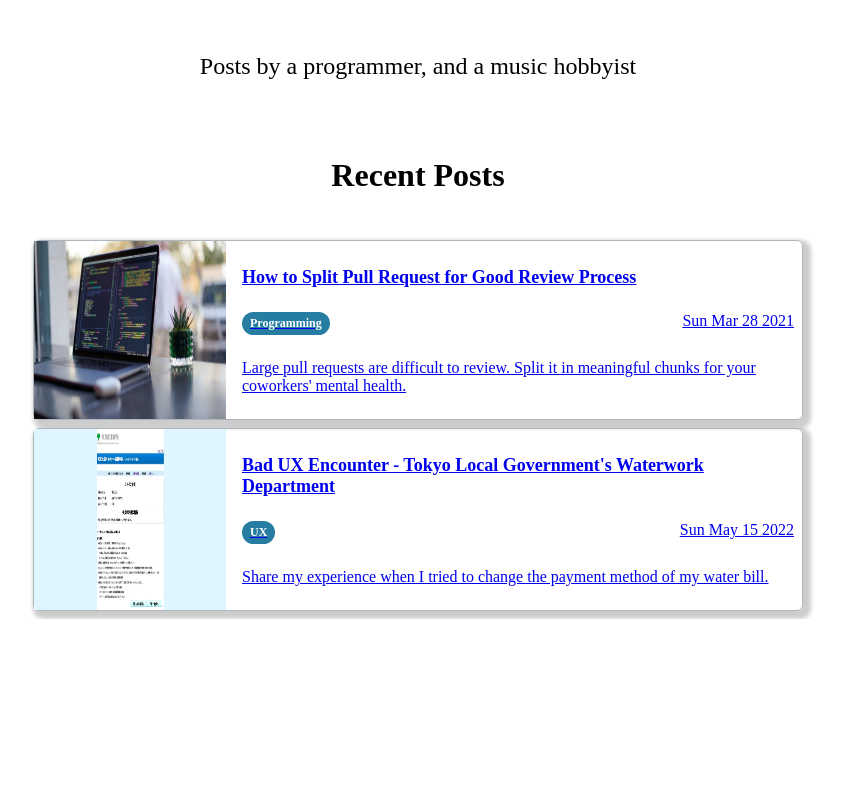
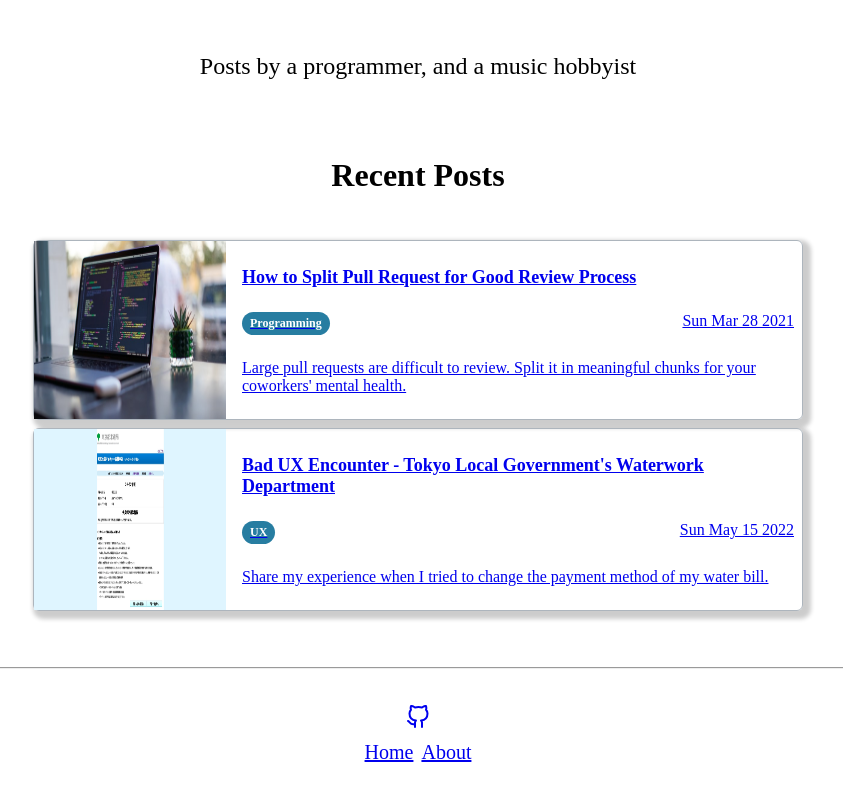
Before and after one commit to hamasho/hamasho.github.io, a Next.js app: page / in a window 1280 px wide. Shown: the part 250-1050 px from the top of the page, without its empty margins (222-1065 px from the left). Before the commit the page ends 869 px from the top, so only its background shows below. Built offline with nearby package versions, Linux system fonts and the light colour scheme.

Commit message:
Add Footer

```diff
--- a/package.json
+++ b/package.json
@@ -17,7 +17,8 @@
     "next": "12.1.5",
     "next-mdx-remote": "4.0.1",
     "react": "18.0.0",
-    "react-dom": "18.0.0"
+    "react-dom": "18.0.0",
+    "react-feather": "^2.0.9"
   },
   "devDependencies": {
     "@types/node": "17.0.25",
--- /dev/null
+++ b/src/components/layout/Footer.tsx
@@ -0,0 +1,57 @@
+import { css } from "@emotion/react";
+import Link from "next/link";
+import { GitHub } from "react-feather";
+
+const wrapperStyle = css`
+  display: flex;
+  flex-direction: column;
+  align-items: center;
+  padding: 0 16px 48px;
+`;
+
+const hrStyle = css`
+  width: 100%;
+  margin-bottom: 32px;
+`;
+
+const linkListStyle = css`
+  display: flex;
+  gap: 8px;
+  list-style-type: none;
+  padding: 0;
+  margin: 4px 0;
+`;
+
+const linkItemStyle = css`
+  display: block;
+  font-size: 20px;
+  padding: 0;
+  margin: 0;
+`;
+
+const Footer = () => {
+  return (
+    <footer css={wrapperStyle}>
+      <hr css={hrStyle} />
+      <div css={linkListStyle}>
+        <a href="https://github.com/hamasho">
+          <GitHub />
+        </a>
+      </div>
+      <ul css={linkListStyle}>
+        <li css={linkItemStyle}>
+          <Link href="/">
+            <a>Home</a>
+          </Link>
+        </li>
+        <li css={linkItemStyle}>
+          <Link href="/about">
+            <a>About</a>
+          </Link>
+        </li>
+      </ul>
+    </footer>
+  );
+};
+
+export default Footer;
--- a/src/components/layout/Header.tsx
+++ b/src/components/layout/Header.tsx
@@ -27,16 +27,16 @@ const logoStyle = css`
 
 const Header: FC = () => {
   return (
-    <div css={headerStyle}>
-      <div css={headerInnerStyle}>
+    <header css={headerStyle}>
+      <nav css={headerInnerStyle}>
         <span css={logoStyle}>
           <Link href="/">HOME</Link>
         </span>
         <div>
           <Link href="/about">About</Link>
         </div>
-      </div>
-    </div>
+      </nav>
+    </header>
   );
 };
 
--- a/src/components/layout/Layout.tsx
+++ b/src/components/layout/Layout.tsx
@@ -1,9 +1,16 @@
 import { FC, PropsWithChildren } from "react";
 import Header from "./Header";
+import Footer from "./Footer";
 import { css } from "@emotion/react";
 
-const style = css`
-  padding: 24px 8px 0;
+const bodyStyle = css`
+  min-height: 100vh;
+  display: flex;
+  flex-direction: column;
+`;
+
+const mainStyle = css`
+  padding: 24px 8px 48px;
   display: flex;
   flex-direction: column;
   align-items: center;
@@ -14,16 +21,20 @@ const innerStyle = css`
   width: 100%;
 `;
 
-const Layout: FC<PropsWithChildren<{ className?: string }>> = ({
-  children,
-  className,
-}) => {
+const footerStyle = css`
+  margin-top: auto;
+`;
+
+const Layout: FC<PropsWithChildren<{}>> = ({ children }) => {
   return (
-    <div className={className}>
+    <div css={bodyStyle}>
       <Header />
-      <main css={style}>
+      <main css={mainStyle}>
         <div css={innerStyle}>{children}</div>
       </main>
+      <div css={footerStyle}>
+        <Footer />
+      </div>
     </div>
   );
 };
```
Also changed, not shown: 1 other file (tests, documents, lock files or other folders).
